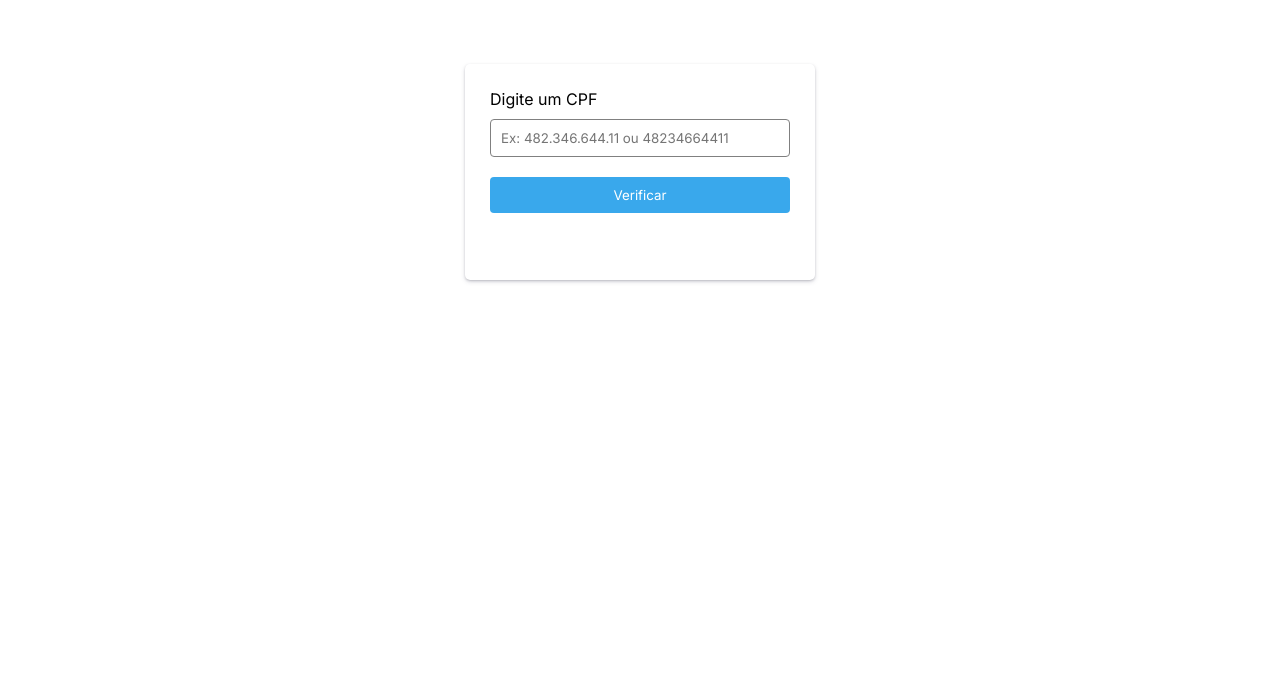
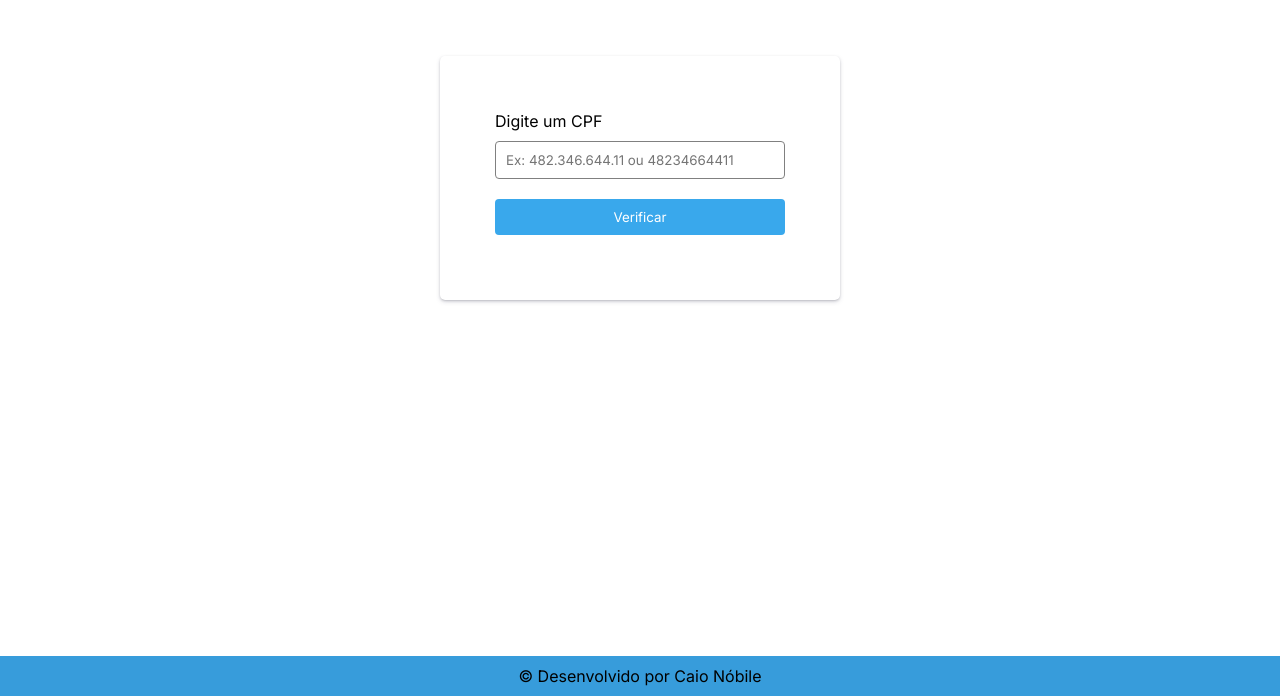
Before and after one commit to caioxsf/validar-cpf, a plain HTML site: page index.html in a window 1280 px wide. Shown: the part 104-800 px from the top of the page. Drawn offline with Linux system fonts and the light colour scheme.

Commit message:
style: adicionando footer a página

```diff
--- a/assets/css/style.css
+++ b/assets/css/style.css
@@ -3,22 +3,23 @@
 * {
     font-family: "Inter", serif;
     font-style: normal;
+    margin: 0;
+    box-sizing: border-box;
 }
 
 .formulario-pai {
     display: flex;
     justify-content: center;
-
 }
 
 .formulario-pai form {
     display: flex;
     flex-direction: column;
     gap: 10px;
-    width: 300px;
+    width: 400px;
     margin-top: 160px;
     box-shadow: rgba(50, 50, 93, 0.25) 0px 2px 5px -1px, rgba(0, 0, 0, 0.3) 0px 1px 3px -1px;
-    padding: 25px;
+    padding: 55px;
     border-radius: 5px;
 }
 
@@ -50,3 +51,12 @@
     color: black;
     text-align: center;
 }
+
+footer {
+    position: absolute;
+    bottom: 0;
+    text-align: center;
+    width: 100%;
+    background-color: rgb(55, 156, 219);
+    padding: 10px;
+}
--- a/index.html
+++ b/index.html
@@ -22,6 +22,8 @@
         </form>
     </div>
     <script src="assets/js/script.js"></script>
+
+    <footer>&copy; Desenvolvido por Caio Nóbile</footer>
 </body>
 
 </html>
```
